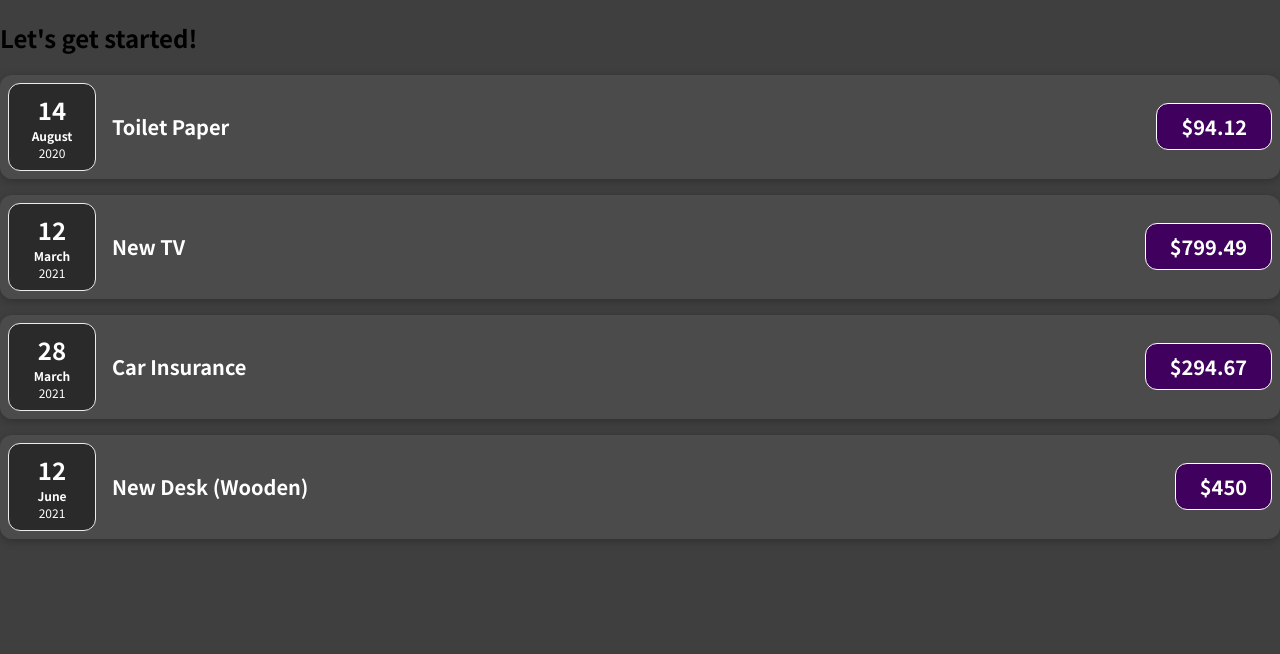
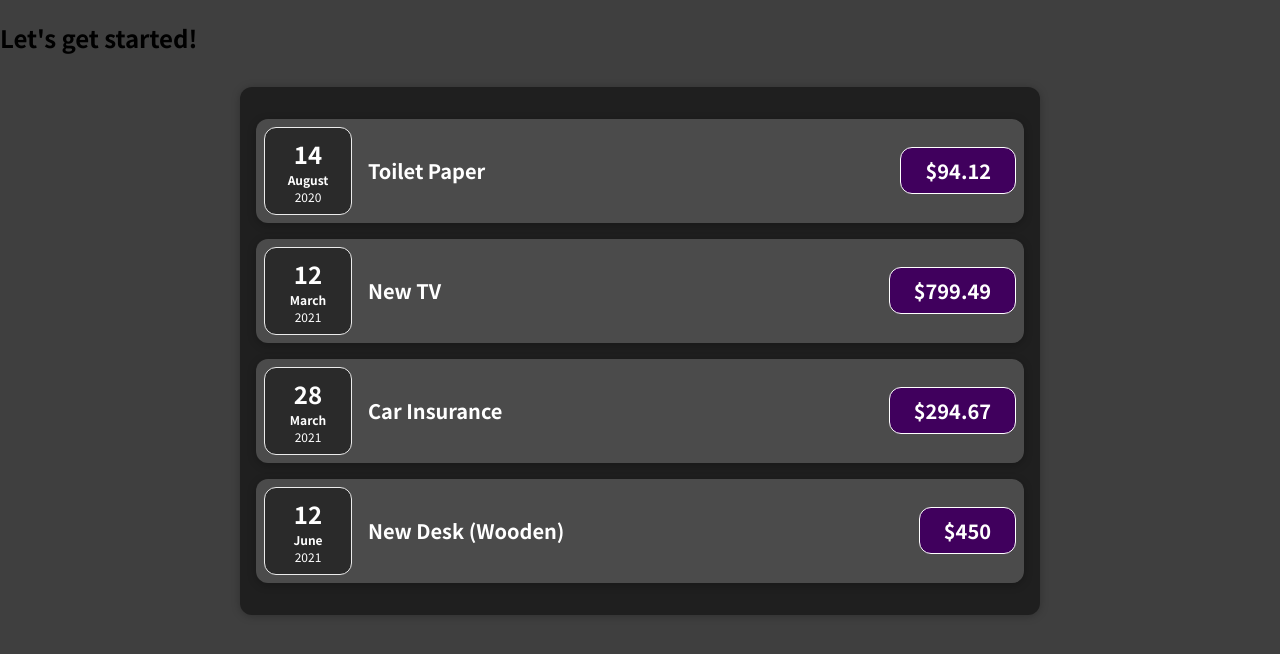
Before and after one commit to ad-bak/react-project-expenses, a JavaScript app: page / in a window 1280 px wide. Shown: the top 654 px of the page. Built offline with nearby package versions, Linux system fonts and the light colour scheme.

Commit message:
first challenge

```diff
--- a/src/App.js
+++ b/src/App.js
@@ -1,4 +1,4 @@
-import ExpenseItem from "./components/ExpenseItem";
+import Expenses from "./components/Expenses";
 
 function App() {
   const expenses = [
@@ -25,14 +25,7 @@
   return (
     <div>
       <h2>Let's get started!</h2>
-      {expenses.map((el) => (
-        <ExpenseItem
-          key={el.id}
-          title={el.title}
-          date={el.date}
-          amount={el.amount}
-        />
-      ))}
+      <Expenses expenses={expenses} />
     </div>
   );
 }
--- /dev/null
+++ b/src/components/Expenses.css
@@ -0,0 +1,9 @@
+.expenses {
+  padding: 1rem;
+  background-color: rgb(31, 31, 31);
+  margin: 2rem auto;
+  width: 50rem;
+  max-width: 95%;
+  border-radius: 12px;
+  box-shadow: 0 1px 8px rgba(0, 0, 0, 0.25);
+}
--- /dev/null
+++ b/src/components/Expenses.js
@@ -0,0 +1,17 @@
+import "./Expenses.css";
+import ExpenseItem from "./ExpenseItem";
+const Expenses = (props) => {
+  return (
+    <div className="expenses">
+      {props.expenses.map((el) => (
+        <ExpenseItem
+          key={el.id}
+          title={el.title}
+          amount={el.amount}
+          date={el.date}
+        />
+      ))}
+    </div>
+  );
+};
+export default Expenses;
```
Also changed, not shown: 1 other file (tests, documents, lock files or other folders).
